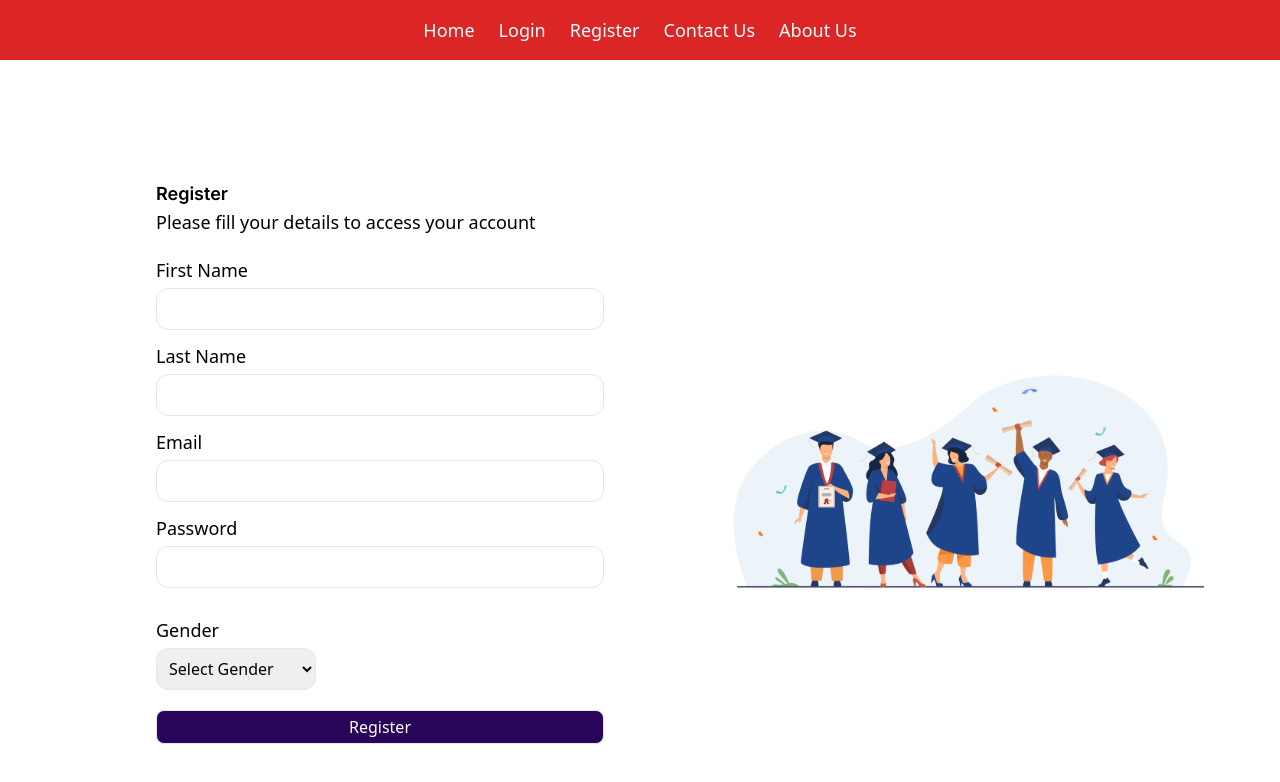
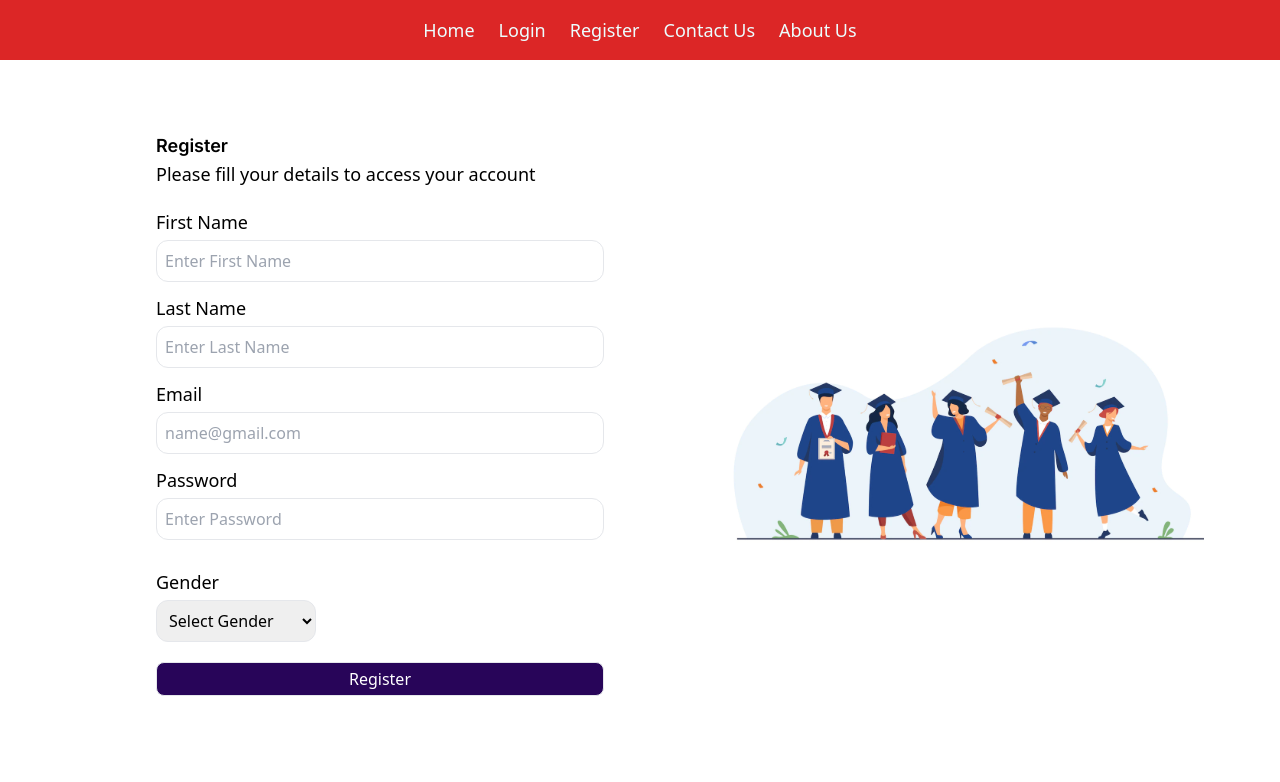
Before and after one commit to Muhammadbilalhaider/Dashboard, a React (Create React App) app: page /register in a window 1280 px wide. Shown: the top 782 px of the page. Built offline with nearby package versions, Linux system fonts and the light colour scheme.

Commit message:
make about us page

```diff
--- a/src/App.js
+++ b/src/App.js
@@ -19,9 +19,9 @@ function App() {
 
   const AppLayout = () => {
     return (
-      <div className="flex flex-col">
+      <div className="flex flex-col min-h-screen">
         <Navbar />
-        <main className='flex mt-20 h-full'>
+        <main className='flex  flex-1 h-full  mt-8'>
           <Outlet />
         </main>
 
--- a/src/Components/AboutUs.jsx
+++ b/src/Components/AboutUs.jsx
@@ -1,11 +1,22 @@
-import React from 'react'
+import React from 'react';
+import imgAbout from '../assets/about-us.svg';
 
 const AboutUs = () => {
   return (
-    <div>
-      <h1 >AboutUs</h1>
+    <div className="flex justify-center items-start w-full mt-20 px-4 md:px-0">
+      <div className="grid grid-cols-1 lg:grid-cols-2 items-center lg:gap-20 md:gap-10 ">
+        <div className="flex flex-col text-center lg:text-left max-w-lg order-2 lg:order-1 sm:mt-16">
+          <h1 className="font-extrabold text-4xl font-interFont">About Us</h1>
+          <p className="text-xs font-interFont font-normal md:text-base lg:text-lg mt-4">
+            We are a delighting team of technology-addicted specialists who use their exceptional skills and talent to create CRM & ERP Systems, Websites, Online Stores, mobile applications, and branding with different levels of complexity. Our work commencement is based on steps, from requirements elicitation to future technical support.
+          </p>
+        </div>
+        <div className="flex justify-center lg:justify-start order-2 lg:order-1 items-center mt-7 lg:mt-0">
+          <img src={imgAbout} alt="Visual" className="w-60 sm:w-40 md:w-48 lg:w-96 h-auto" />
+        </div>
+      </div>
     </div>
-  )
-}
+  );
+};
 
-export default AboutUs
+export default AboutUs;
--- a/src/Components/Login.jsx
+++ b/src/Components/Login.jsx
@@ -13,12 +13,12 @@ const Login = () => {
             Please fill your detail to access your account
           </h1>
           <div className='flex flex-col py-4 font-interFont'>
-            <label className='text-sm md:text-base lg:text-lg font-interFont'>Email</label>
-            <input className='border p-2 rounded-xl' type="text" />
+            <label className='text-sm md:text-base lg:text-lg font-interFont m-1'>Email</label>
+            <input className='border p-2 rounded-xl' type="text" placeholder='Email' />
           </div>
           <div className='flex flex-col py-2'>
-            <label className='text-sm md:text-base lg:text-lg font-interFont'>Password</label>
-            <input className='border p-2 rounded-xl' type="password" />
+            <label className='text-sm md:text-base lg:text-lg font-interFont  m-1'>Password</label>
+            <input className='border p-2 rounded-xl ' type="password" placeholder='Password' />
           </div>
           <div className='flex justify-between items-center font-interFont'>
             <p className='flex text-sm md:text-base lg:text-lg items-center'>
--- a/src/Components/Register.jsx
+++ b/src/Components/Register.jsx
@@ -12,26 +12,26 @@ const Register = () => {
 
   return (
     <div className='flex justify-center items-center h-screen w-full bg-white'>
-      <div className='max-w-[1000px] w-full mx-auto bg-white p-4 grid grid-cols-1 md:grid-cols-2 gap-4 items-center'>
+      <div className='grid grid-cols-1 md:grid-cols-2 max-w-[1000px] w-full mx-auto bg-white p-4  gap-4 items-center'>
 
         <form className='order-2 md:order-1 flex flex-col justify-center items-center md:items-start md:mx-0'>
 
-            <h2 className='text-sm md:text-base lg:text-lg font-interFont font-extrabold text-center lg:text-left'>
-              Register
-            </h2>
+          <h2 className='text-sm md:text-base lg:text-lg font-interFont font-extrabold text-center lg:text-left'>
+            Register
+          </h2>
 
           <h1 className='text-sm md:text-base lg:text-lg font-normal text-center '>
             Please fill your details to access your account
           </h1>
           <div className='flex flex-col py-4 w-full max-w-md'>
             <label className='text-sm md:text-base lg:text-lg py-1'>First Name</label>
-            <input className='border p-2 rounded-xl' type="text" />
+            <input className='border p-2 rounded-xl' type="text" placeholder='Enter First Name' />
             <label className='text-sm md:text-base lg:text-lg py-1 mt-2'>Last Name</label>
-            <input className='border p-2 rounded-xl' type="text" />
+            <input className='border p-2 rounded-xl' type="text" placeholder='Enter Last Name' />
             <label className='text-sm md:text-base lg:text-lg py-1 mt-2'>Email</label>
-            <input className='border p-2 rounded-xl' type="email" />
+            <input className='border p-2 rounded-xl' type="email" placeholder='name@gmail.com' />
             <label className='text-sm md:text-base lg:text-lg py-1 mt-2'>Password</label>
-            <input className='border p-2 rounded-xl' type="password" />
+            <input className='border p-2 rounded-xl' type="password" placeholder='Enter Password' />
             <label className='text-sm md:text-base lg:text-lg pt-4 pb-1 mt-3'>Gender</label>
             <select className='border p-2 rounded-xl w-40' name="gender" onChange={handleGenderChange}>
               <option className='w-24' value="">Select Gender</option>
```
Also changed, not shown: src/assets/about-us.svg (added).
